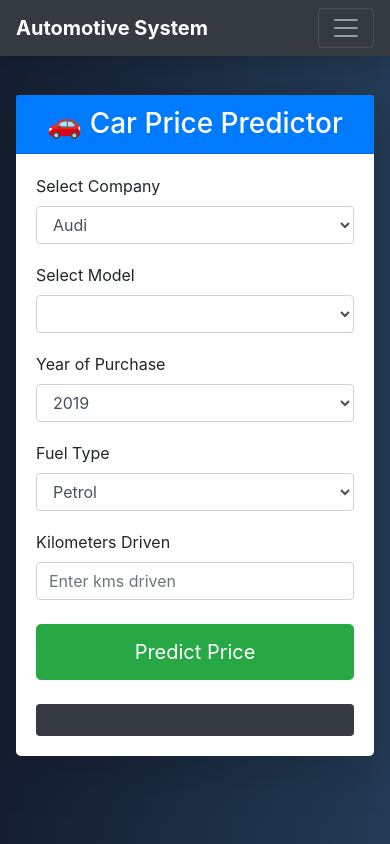
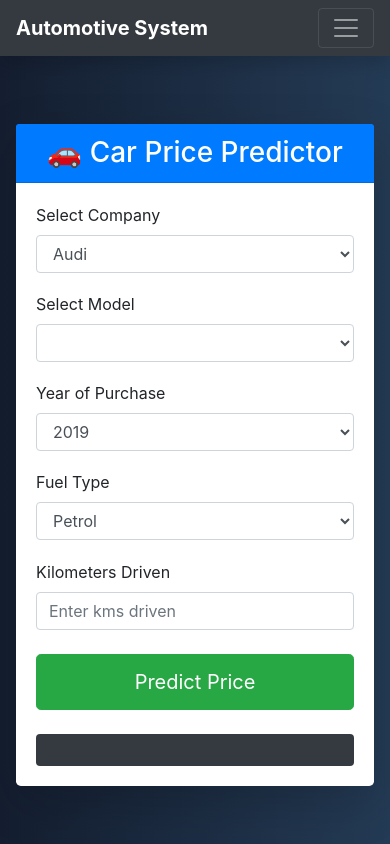
Before and after one commit to GopikaPamisetty/AI-Based-Automotive-Prediction-System, a Flask app: page /car_predict in a window 390 px wide. Run offline with Flask 3, Linux system fonts and the light colour scheme; the visitor is signed in with stand-in values (Sample User, id 1); lists and menus that the app fills with data are empty; parts of the project's set-up code (start-up, migrations or seed data) failed here and were passed over; some libraries are stand-ins or nearby versions.

Commit message:
car price prediction updated

```diff
--- a/templates/car_predict.html
+++ b/templates/car_predict.html
@@ -17,17 +17,46 @@
     <script src="https://cdn.jsdelivr.net/npm/@tensorflow/tfjs@2.0.0/dist/tf.min.js"></script>
     <style>
 
+        /* ===== FULL HEIGHT LAYOUT ===== */
+        html, body {
+            height: 100%;
+            margin: 0;
+        }
 
-        /* Make card fill properly on mobile */
+        body {
+            display: flex;
+            flex-direction: column;
+        }
+
+        /* This pushes content to fill remaining space below navbar */
+        .page-wrapper {
+            flex: 1;
+            display: flex;
+            align-items: center;       /* Vertical center */
+            justify-content: center;   /* Horizontal center */
+        }
+
+        /* Card sizing */
+        .card {
+            width: 100%;
+            border-radius: 15px;
+        }
+
+        /* Prediction text default */
+        #prediction {
+            font-size: 18px;
+        }
+
+        /* ===== MOBILE RESPONSIVE ===== */
         @media (max-width: 768px) {
 
             .container-fluid {
-        padding-left: 10px;
-        padding-right: 10px;
+                padding-left: 12px;
+                padding-right: 12px;
             }
 
             .card {
-        margin-top: 15px;
+                margin-top: 10px;
                 border-radius: 12px;
             }
 
@@ -43,16 +72,12 @@
                 width: 100%;
                 padding: 12px;
             }
-    #prediction {
-        font-size: 18px;
-    }
 
-    @media (max-width: 768px) {
             #prediction {
                 font-size: 16px;
             }
         }
-}
+
         </style>
 </head>
 <body style="background: linear-gradient(to right, #141E30, #243B55);">
@@ -94,7 +119,8 @@
     </nav>
 
 
-        <div class="container-fluid mt-4 px-3">
+    <div class="page-wrapper">
+        <div class="container-fluid px-3">
 
         <div class="row justify-content-center">
             <div class="col-12 col-lg-8 mx-auto">
@@ -173,6 +199,7 @@
         </div>
 
     </div>
+</div>
 
 <script>
 
```
Lines whose indentation alone changed are shown as unchanged.
